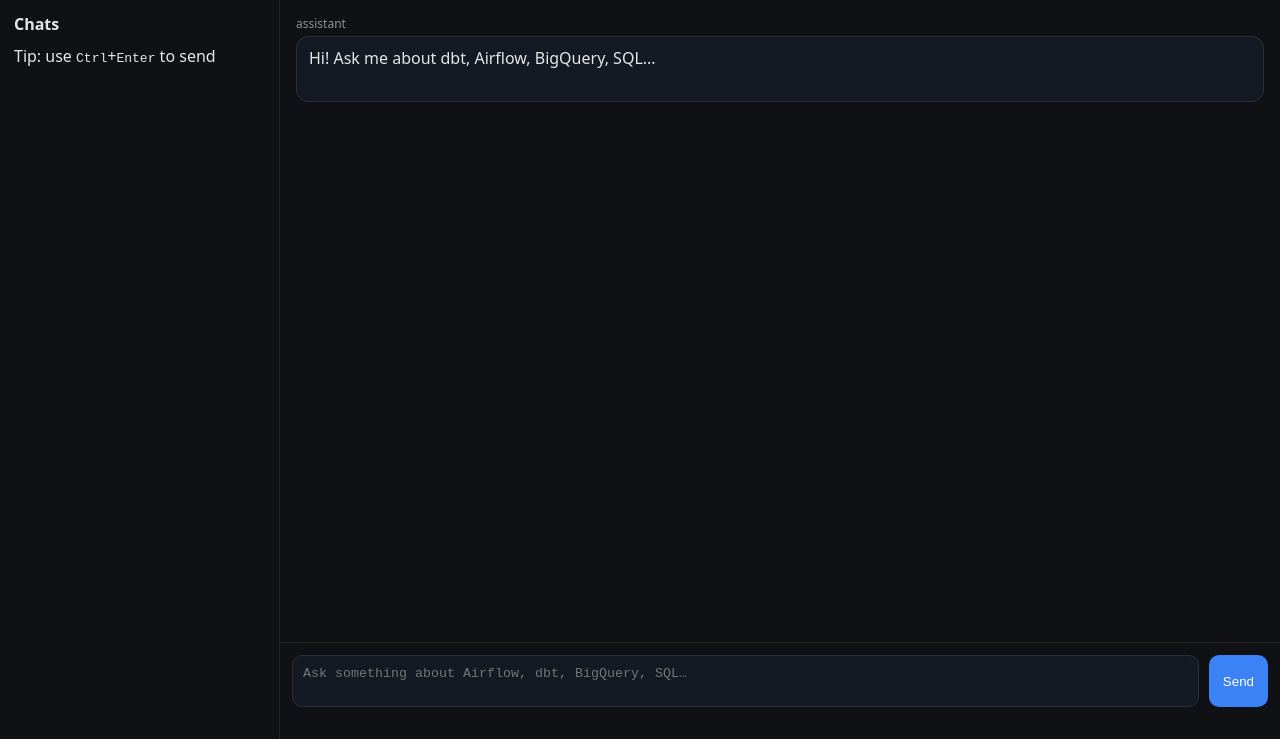
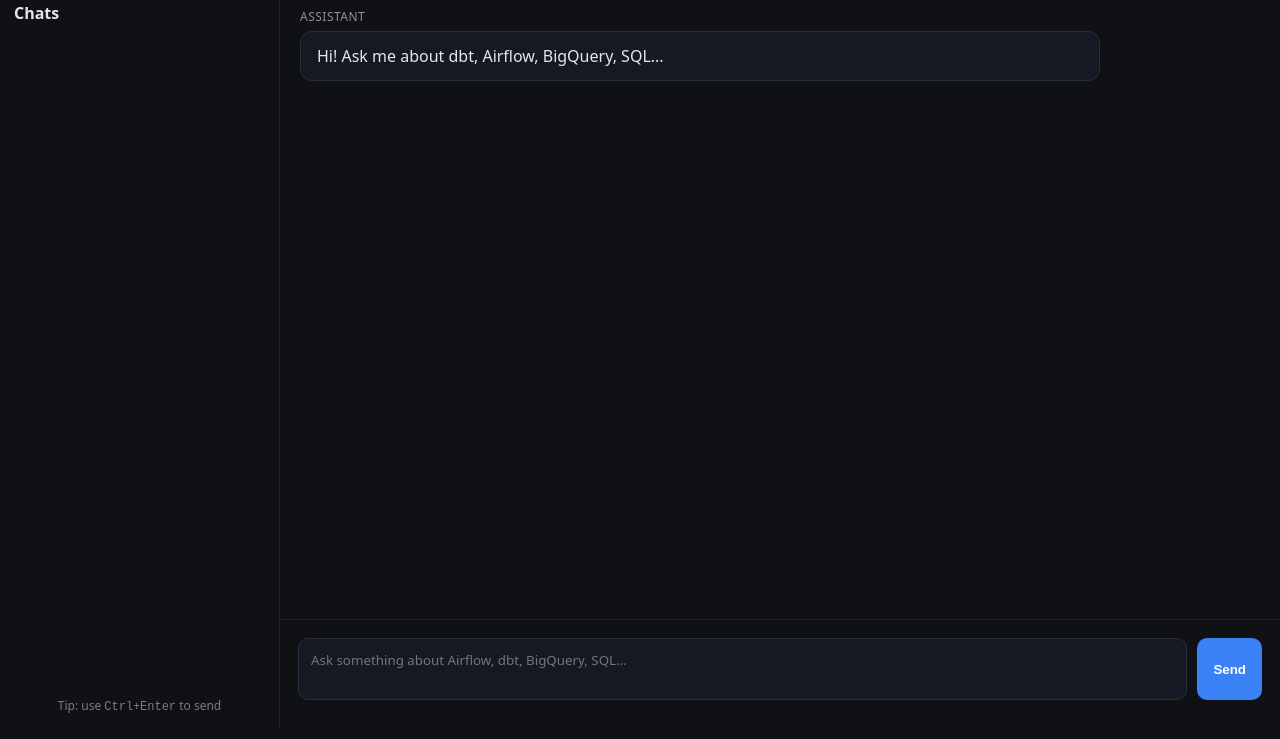
Before and after one commit to swz-json/de-ai-assistant, a plain HTML site: page app/web/index.html in a window 1280 px wide. Shown: the part 72-811 px from the top of the page. Drawn offline with nearby package versions, Linux system fonts and the light colour scheme; files that its build step writes are made by us from their sources; no server answers; files whose address does not match are found by name.

Commit message:
Refactor CSS for layout and styling improvements

```diff
--- a/app/web/styles.css
+++ b/app/web/styles.css
@@ -1,30 +1,73 @@
+/* =========================================
+   1. GLOBAL LAYOUT & SCROLL LOCK
+   ========================================= */
    * { box-sizing: border-box; }
-body { margin:0; font-family: system-ui, Arial; background:#0f1115; color:#e6e6e6; }
-.topbar { display:flex; justify-content:space-between; align-items:center; padding:14px 18px; border-bottom:1px solid #222; }
-.brand { display:flex; gap:12px; align-items:center; }
 
-.title { font-weight:700; }
-.subtitle { opacity:.7; font-size:12px; margin-top:2px; }
-.layout { display:grid; grid-template-columns:280px 1fr; height: calc(100vh - 60px); }
-.sidebar { border-right:1px solid #222; padding:14px; }
-.section-title { font-weight:700; margin-bottom:10px; }
-.chat { display:flex; flex-direction:column; }
-.messages { flex:1; padding:16px; overflow:auto; }
-.composer { display:flex; gap:10px; padding:12px; border-top:1px solid #222; }
-textarea { flex:1; background:#151924; color:#e6e6e6; border:1px solid #2a2f3a; border-radius:10px; padding:10px; resize:none; }
-.btn { background:#3b82f6; color:white; border:none; border-radius:10px; padding:10px 14px; cursor:pointer; }
-.btn.secondary { background:#2a2f3a; }
-.status { padding:10px 16px; opacity:.75; font-size:12px; }
-.msg { margin: 0 0 12px 0; }
-.msg .role { font-size:12px; opacity:.6; margin-bottom:4px; }
-.msg .bubble { background:#151924; border:1px solid #2a2f3a; border-radius:12px; padding:10px 12px; white-space:pre-wrap; }
-.chat-item { padding: 10px;border-bottom: 1px solid #333; cursor: pointer; color: #aaa;font-size: 14px;}
-.chat-item:hover {
-  background-color: #1f2937;
-  color: white;
+   html, body {
+     height: 100vh;        /* Force screen height */
+     width: 100vw;
+     overflow: hidden;     /* Disable global scrollbar */
+     margin: 0;
+     font-family: system-ui, Arial, sans-serif;
+     background: #0f1115;
+     color: #e6e6e6;
    }
+
+   /* =========================================
+      2. HEADER (Fixed at top)
+      ========================================= */
+   .topbar {
+     height: 60px;
+     flex-shrink: 0;
+     display: flex;
+     justify-content: space-between;
+     align-items: center;
+     padding: 0 18px;
+     border-bottom: 1px solid #222;
+     background: #0f1115; /* Ensure opaque background */
+     z-index: 10;
+   }
+
+   .brand { display: flex; align-items: center; }
+   .title { font-weight: 700; }
+   .subtitle { opacity: .7; font-size: 12px; margin-top: 2px; }
+
+   /* =========================================
+      3. MAIN GRID (Sidebar + Chat)
+      ========================================= */
+   .layout {
+     /* Calculate remaining height explicitly */
+     height: calc(100vh - 60px);
+     display: grid;
+     grid-template-columns: 280px 1fr;
+   }
+
+   /* =========================================
+      4. SIDEBAR (Scrolls independently)
+      ========================================= */
+   .sidebar {
+     border-right: 1px solid #222;
+     padding: 14px;
+     background: #0f1115;
+     overflow-y: auto;     /* Scroll only if list is long */
+     height: 100%;
+     display: flex;
+     flex-direction: column;
+   }
+
+   .section-title { font-weight: 700; margin-bottom: 10px; }
+
+   .chat-list {
+     flex: 1;
+     overflow-y: auto;
+   }
+
+   /* Sidebar Items & Delete Button */
    .chat-item {
-  padding: 12px;
+     display: flex;
+     justify-content: space-between;
+     align-items: center;
+     padding: 10px 12px;
      border-bottom: 1px solid #2a2f3a;
      cursor: pointer;
      color: #9ca3af;
@@ -37,30 +80,113 @@
      color: #fff;
    }
 
-/* Add to bottom of styles.css */
+   .delete-btn {
+     opacity: 0;
+     color: #ef4444;
+     font-weight: bold;
+     font-size: 16px;
+     padding: 2px 8px;
+     border-radius: 4px;
+     transition: opacity 0.2s, background 0.2s;
+   }
 
-/* Markdown Styles */
+   .chat-item:hover .delete-btn { opacity: 1; }
+   .delete-btn:hover { background: rgba(239, 68, 68, 0.2); }
+
+   .hint {
+     margin-top: 10px;
+     font-size: 12px;
+     opacity: 0.5;
+     text-align: center;
+   }
+
+   /* =========================================
+      5. CHAT AREA (The main container)
+      ========================================= */
+   .chat {
+     display: flex;
+     flex-direction: column;
+     height: 100%;
+     overflow: hidden; /* Lock outer container */
+     position: relative;
+   }
+
+   /* Messages Area (Scrolls independently) */
+   .messages {
+     flex: 1;
+     overflow-y: auto; /* Enable vertical scrolling */
+     padding: 20px;
+     scroll-behavior: smooth;
+   }
+
+   /* Composer (Fixed at bottom) */
+   .composer {
+     flex-shrink: 0;
+     display: flex;
+     gap: 10px;
+     padding: 18px; /* Slightly larger area */
+     border-top: 1px solid #222;
+     background: #0f1115;
+   }
+
+   textarea {
+     flex: 1;
+     background: #151924;
+     color: #e6e6e6;
+     border: 1px solid #2a2f3a;
+     border-radius: 10px;
+     padding: 12px;
+     resize: none;
+     font-family: inherit;
+   }
+
+   textarea:focus { outline: 1px solid #3b82f6; }
+
+   /* =========================================
+      6. COMPONENTS & MARKDOWN
+      ========================================= */
+   .btn {
+     background: #3b82f6;
+     color: white;
+     border: none;
+     border-radius: 10px;
+     padding: 10px 16px;
+     cursor: pointer;
+     font-weight: 600;
+   }
+   .btn:hover { opacity: 0.9; }
+   .btn:disabled { opacity: 0.5; cursor: not-allowed; }
+   .btn.secondary { background: #2a2f3a; }
+
+   .status { padding: 5px 16px; opacity: .75; font-size: 12px; text-align: right; }
+
+   .msg { margin: 0 0 16px 0; max-width: 800px; }
+   .msg .role { font-size: 12px; opacity: .6; margin-bottom: 6px; text-transform: uppercase; letter-spacing: 0.5px; }
+
+   .msg .bubble {
+     background: #151924;
+     border: 1px solid #2a2f3a;
+     border-radius: 12px;
+     padding: 12px 16px;
+     line-height: 1.5;
+   }
+
+   /* Markdown Formatting */
    .bubble p { margin: 0 0 10px 0; }
    .bubble p:last-child { margin: 0; }
    .bubble ul, .bubble ol { margin: 0 0 10px 0; padding-left: 20px; }
-.bubble h1, .bubble h2, .bubble h3 { margin-top: 0; font-size: 1.1em; }
+   .bubble h1, .bubble h2, .bubble h3 { margin-top: 0.5em; margin-bottom: 0.5em; color: #fff; }
 
    /* Code Blocks */
    .bubble pre {
-  background: #1e2227 !important;
+     background: #0d1117 !important;
      padding: 12px;
-  border-radius: 8px;
+     border-radius: 6px;
      overflow-x: auto;
      margin: 10px 0;
-  border: 1px solid #2a2f3a;
+     border: 1px solid #30363d;
    }
-
-.bubble code {
-  font-family: "Consolas", "Monaco", monospace;
-  font-size: 13px;
-}
-
-/* Inline code (like `table_name`) */
+   .bubble code { font-family: "Consolas", "Monaco", monospace; font-size: 13px; }
    .bubble :not(pre) > code {
      background: rgba(255,255,255,0.1);
      padding: 2px 5px;
@@ -68,31 +194,20 @@
      color: #ff79c6;
    }
 
-/* Remove the old .dot style if you want, or just add this: */
-
-/* ✅ PRO LOGO STYLING */
+   /* =========================================
+      7. LOGO STYLING
+      ========================================= */
    .logo {
-  height: 42px !important;       /* Perfect size for a header */
+     height: 42px !important;
      width: auto;
-  margin-right: 15px;            /* Breathing room between logo and text */
-  border-radius: 8px;            /* Softens the sharp corners */
-
-  /* Adds a subtle depth/glow behind the logo */
+     margin-right: 15px;
+     border-radius: 8px;
      filter: drop-shadow(0 4px 6px rgba(0, 0, 0, 0.3));
-
-  /* Makes the hover animation smooth */
      transition: all 0.3s ease;
      cursor: pointer;
    }
 
-/* Interaction: Slight zoom and glow increase when touched */
    .logo:hover {
-  transform: scale(1.08);        /* Pops out slightly */
-  filter: drop-shadow(0 6px 12px rgba(59, 130, 246, 0.5)); /* Blue glow */
+     transform: scale(1.05);
+     filter: drop-shadow(0 6px 12px rgba(59, 130, 246, 0.5));
    }
-
-/* Ensure the container aligns everything perfectly */
-.brand {
-  display: flex;
-  align-items: center;
-}
```
Lines whose indentation alone changed are shown as unchanged.
